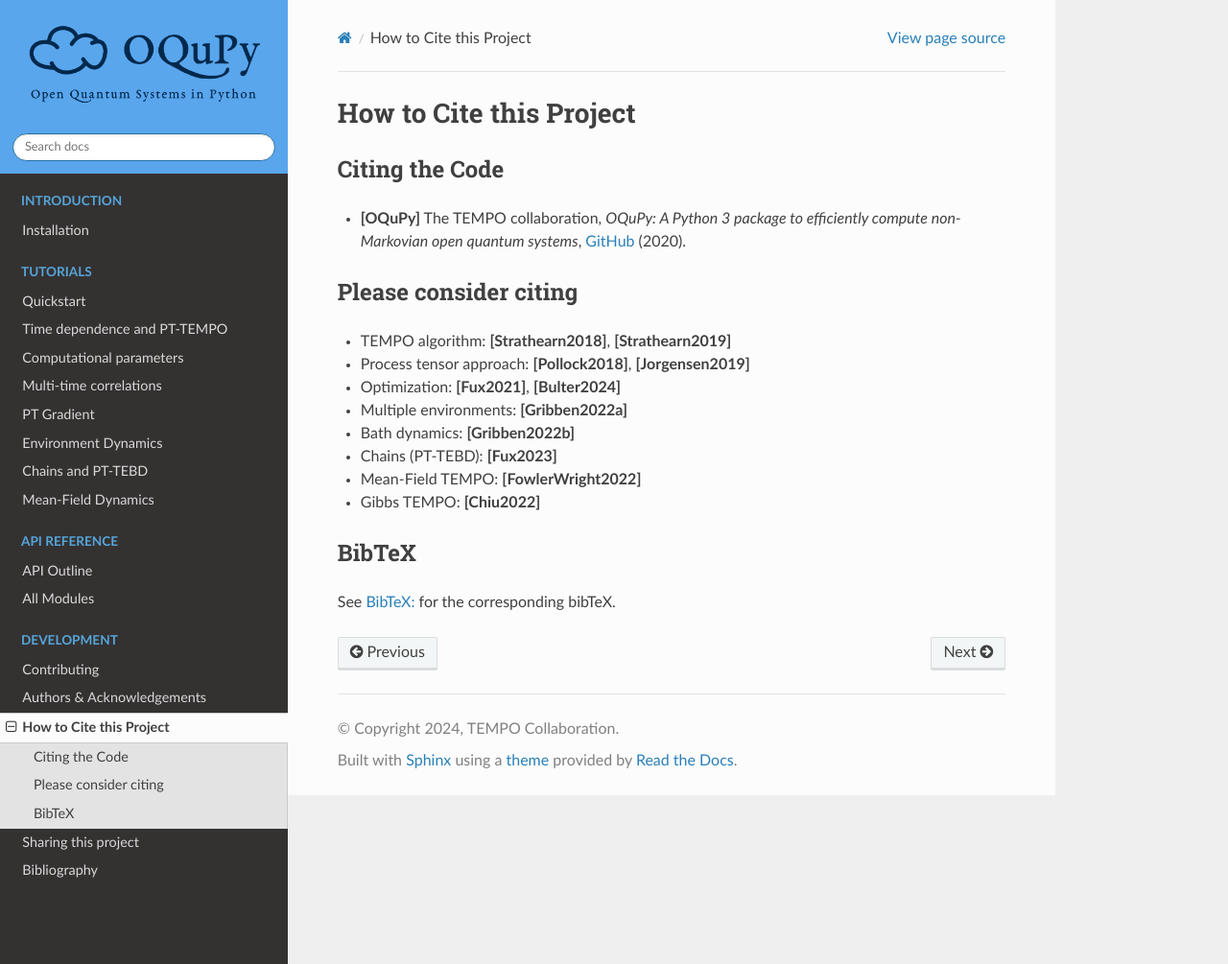
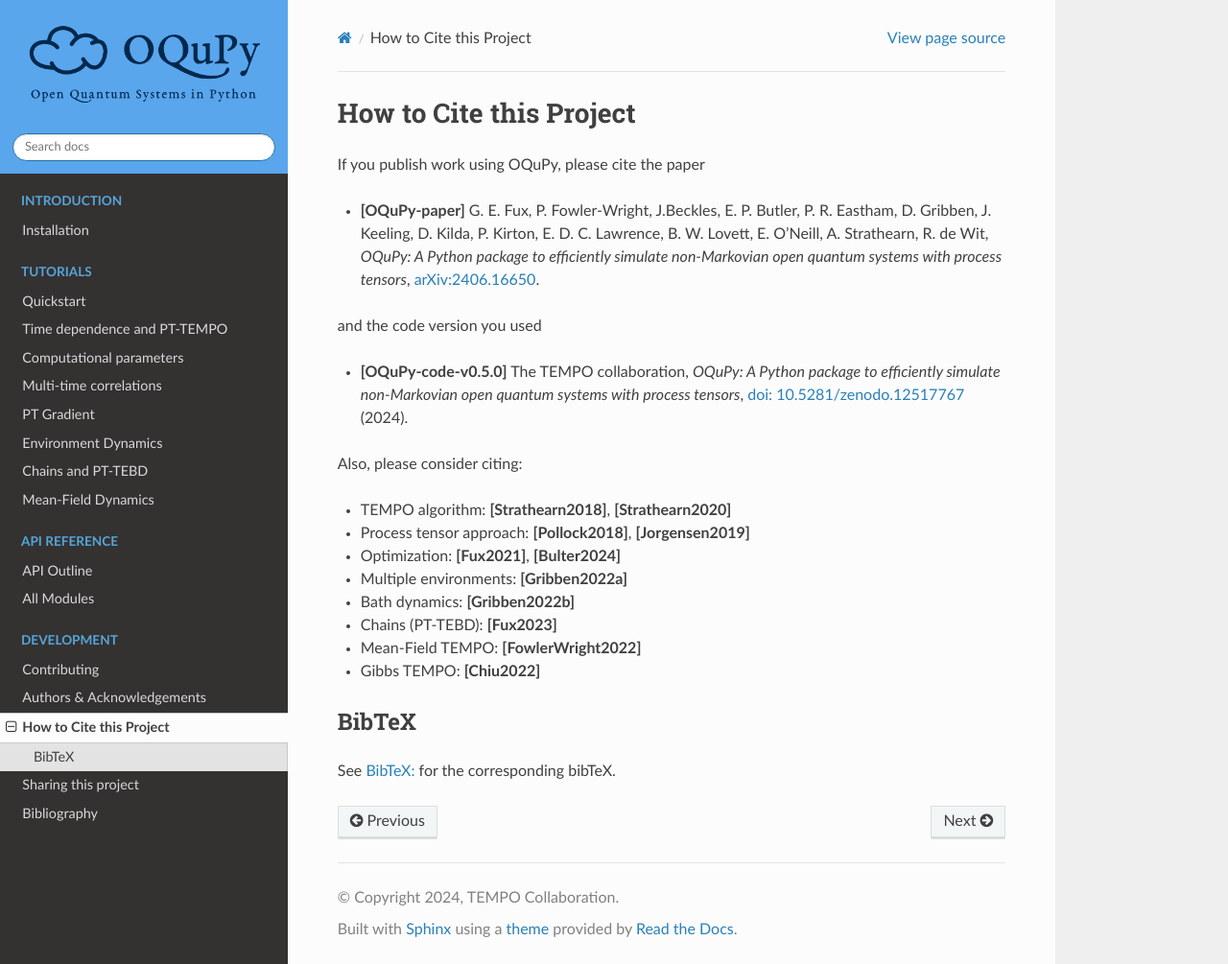
Before and after one commit to tempoCollaboration/OQuPy, a Sphinx documentation site: the page built from docs/pages/how_to_cite.rst, in a window 1280 px wide and 1005 px high. Shown: the whole window at 96% size. Built offline with Sphinx 7.4.7 and the Read the Docs theme 2.0.0, drawn with Linux system fonts in a browser that asks for light colours.

Commit message:
Add arXiv reference.

```diff
--- a/docs/pages/how_to_cite.rst
+++ b/docs/pages/how_to_cite.rst
@@ -1,17 +1,18 @@
 How to Cite this Project
 ========================
 
-Citing the Code
----------------
+If you publish work using OQuPy, please cite the paper
 
--  **[OQuPy]** The TEMPO collaboration, *OQuPy: A Python 3 package to
-   efficiently compute non-Markovian open quantum systems*,
-   `GitHub <https://doi.org/10.5281/zenodo.4428316>`__ (2020).
+- **[OQuPy-paper]** G. E. Fux, P. Fowler-Wright, J.Beckles, E. P. Butler, P. R. Eastham, D. Gribben, J. Keeling, D. Kilda, P. Kirton, E. D. C. Lawrence, B. W. Lovett, E. O'Neill, A. Strathearn, R. de Wit, *OQuPy: A Python package to efficiently simulate non-Markovian open quantum systems with process tensors*, `arXiv:2406.16650 <https://doi.org/10.48550/arXiv.2406.16650>`__.
 
-Please consider citing
-----------------------
+and the code version you used
 
--  TEMPO algorithm: **[Strathearn2018]**, **[Strathearn2019]**
+- **[OQuPy-code-v0.5.0]** The TEMPO collaboration, *OQuPy: A Python package to efficiently simulate non-Markovian open quantum systems with process tensors*, `doi: 10.5281/zenodo.12517767 <https://doi.org/10.5281/zenodo.12517767>`__ (2024).
+
+
+Also, please consider citing:
+
+-  TEMPO algorithm: **[Strathearn2018]**, **[Strathearn2020]**
 -  Process tensor approach: **[Pollock2018]**, **[Jorgensen2019]**
 -  Optimization: **[Fux2021]**, **[Bulter2024]**
 -  Multiple environments: **[Gribben2022a]**
--- a/oqupy/__init__.py
+++ b/oqupy/__init__.py
@@ -1,6 +1,8 @@
 """
 A Python package to efficiently simulate non-Markovian open quantum systems
 with process tensors.
+
+--> see ArXiv:2406.16650 (https://doi.org/10.48550/arXiv.2406.16650)
 
 This open source project aims to facilitate versatile numerical tools to
 efficiently compute the dynamics of quantum systems that are possibly strongly
```
Also changed, not shown: BIBLIOGRAPHY.md (+17 -9 lines), HOW_TO_CITE.md (+7 -6 lines), README.md (+3 -2 lines), docs/index.rst (+3 -4 lines), docs/pages/bibliography.rst (+19 -11 lines).
